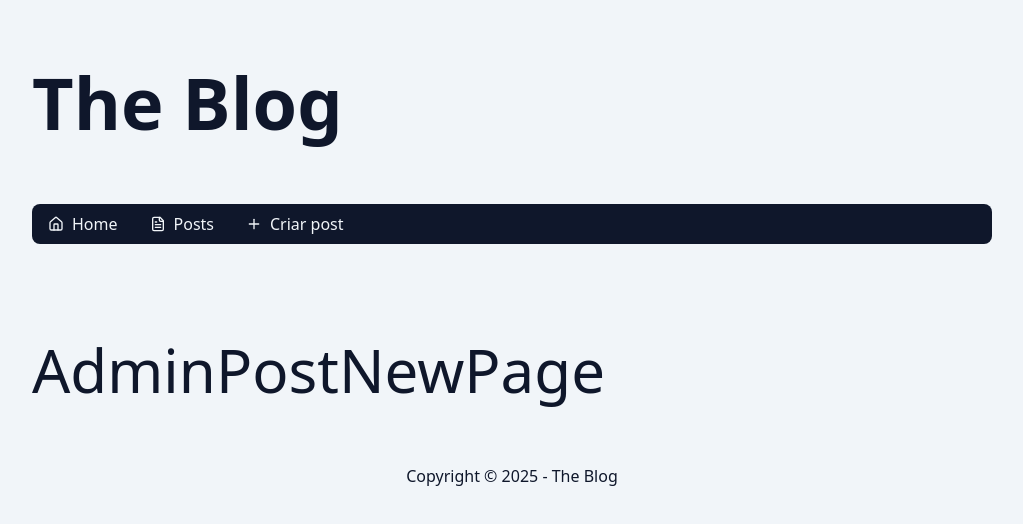
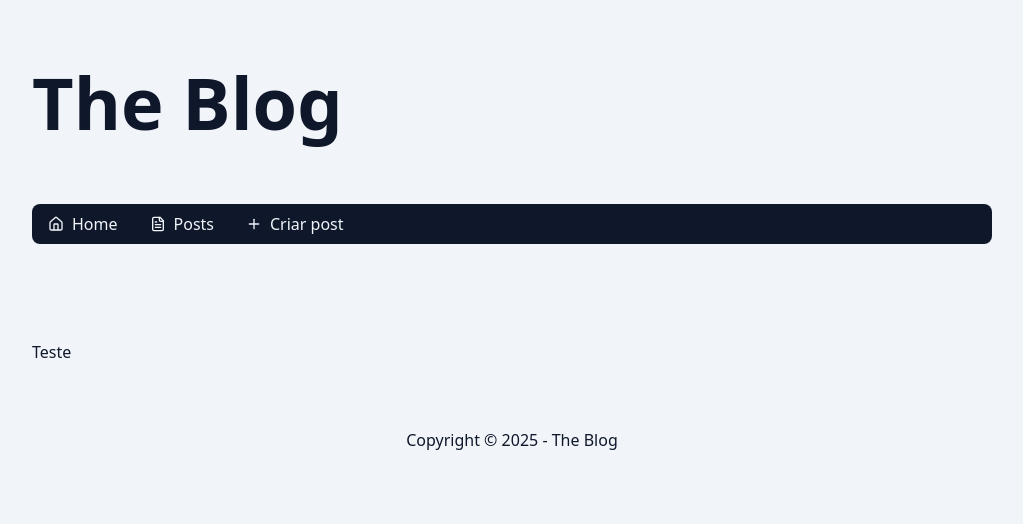
Before and after one commit to KathrynOliveira/frontend-the-blog, a Next.js app: page /admin/post/new in a window 1280 px wide. Shown: the top 524 px of the page, without its empty margins (128-1151 px from the left). Built offline with nearby package versions, Linux system fonts and the light colour scheme.

Commit message:
aula 175 - criacao de form componentes

```diff
--- a/src/app/admin/post/new/page.tsx
+++ b/src/app/admin/post/new/page.tsx
@@ -1,5 +1,9 @@
+import { Button } from "@/components/Button";
+
 export const dynamic = 'force-dynamic';
 
 export default async function AdminPostNewPage() {
-  return <div className="py-16 text-6xl">AdminPostNewPage</div>;
+  return <div className="py-16">
+    <Button type="submit">Teste</Button>
+  </div>;
 }
--- a/src/components/Admin/MenuAdmin/index.tsx
+++ b/src/components/Admin/MenuAdmin/index.tsx
@@ -19,13 +19,14 @@ export function MenuAdmin() {
     setIsOpen(false);
   }, [pathname]);
 
-  const navClasses = `bg-slate-900 text-slate-100 rounded-lg flex flex-col mb-8 sm:flex-row sm:flex-wrap sm:overflow-visible sm:h-auto ${
+  const navClasses = `bg-slate-900 dark:bg-slate-100 text-slate-100 dark:text-slate-900 rounded-lg flex flex-col mb-8 sm:flex-row sm:flex-wrap sm:overflow-visible sm:h-auto ${
     !isOpen && "h-10 overflow-hidden"
   }`;
   const linkClasses =
-    "[&>svg]:w-[16px] [&>svg]:h-[16px] px-4 flex transition hover:bg-slate-800 items-center justify-start gap-2 h-10 shrink-0 cursor-pointer";
+    "[&>svg]:w-[16px] [&>svg]:h-[16px] px-4 flex transition hover:bg-slate-800 dark:hover:bg-slate-200 items-center justify-start gap-2 h-10 shrink-0 cursor-pointer";
 
-  const openCloseBtnClasses = "text-blue-200 italic sm:hidden";
+  const openCloseBtnClasses =
+    "text-blue-200 dark:text-blue-800 italic sm:hidden";
   return (
     <nav className={navClasses}>
       <button
--- /dev/null
+++ b/src/components/Button/index.tsx
@@ -0,0 +1,7 @@
+type ButtonProps = {
+  children?: React.ReactNode;
+} & React.ComponentProps<"button">;
+
+export function Button({...props }: ButtonProps) {
+  return <button {...props}/>;
+}
```
